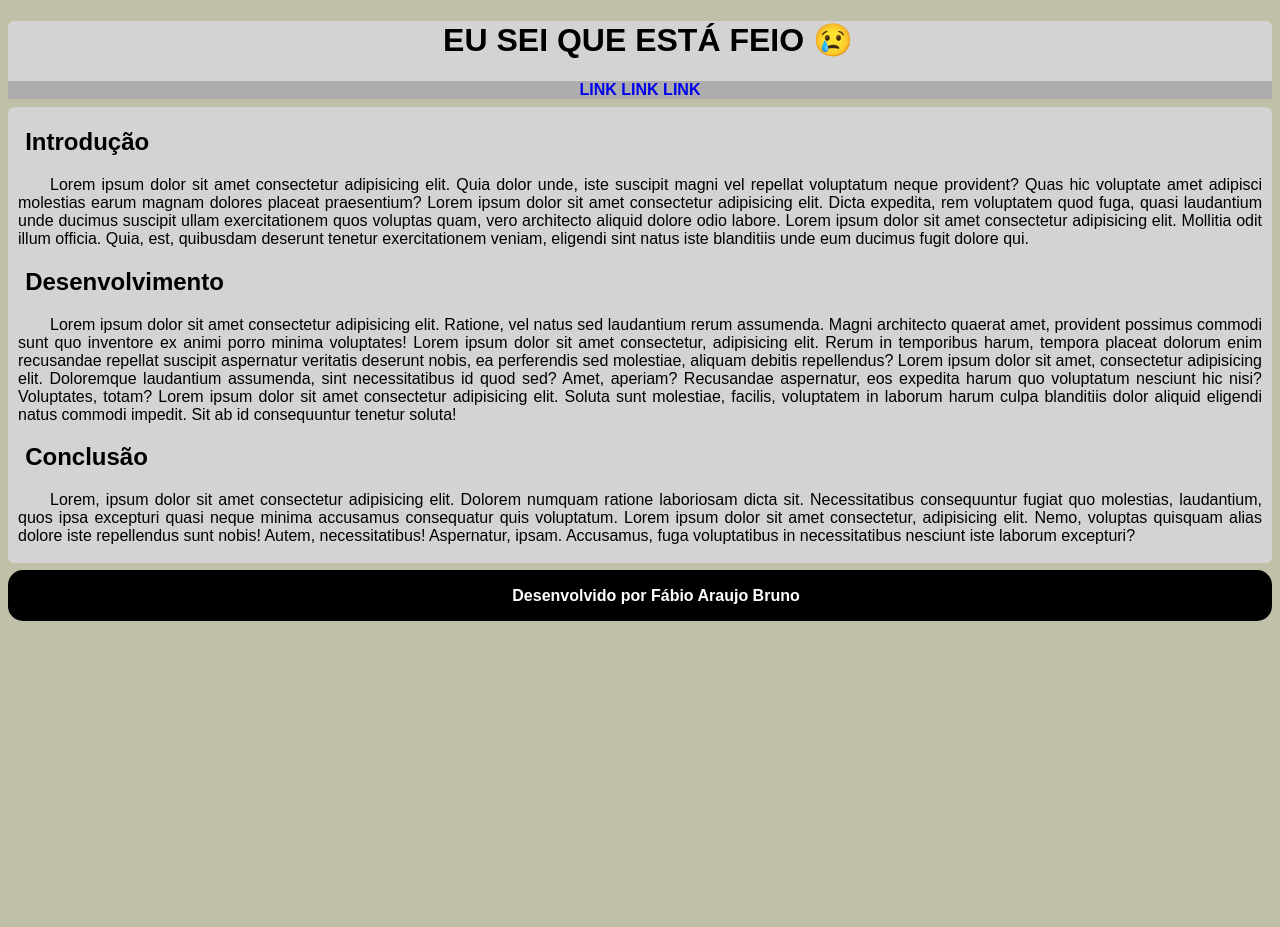
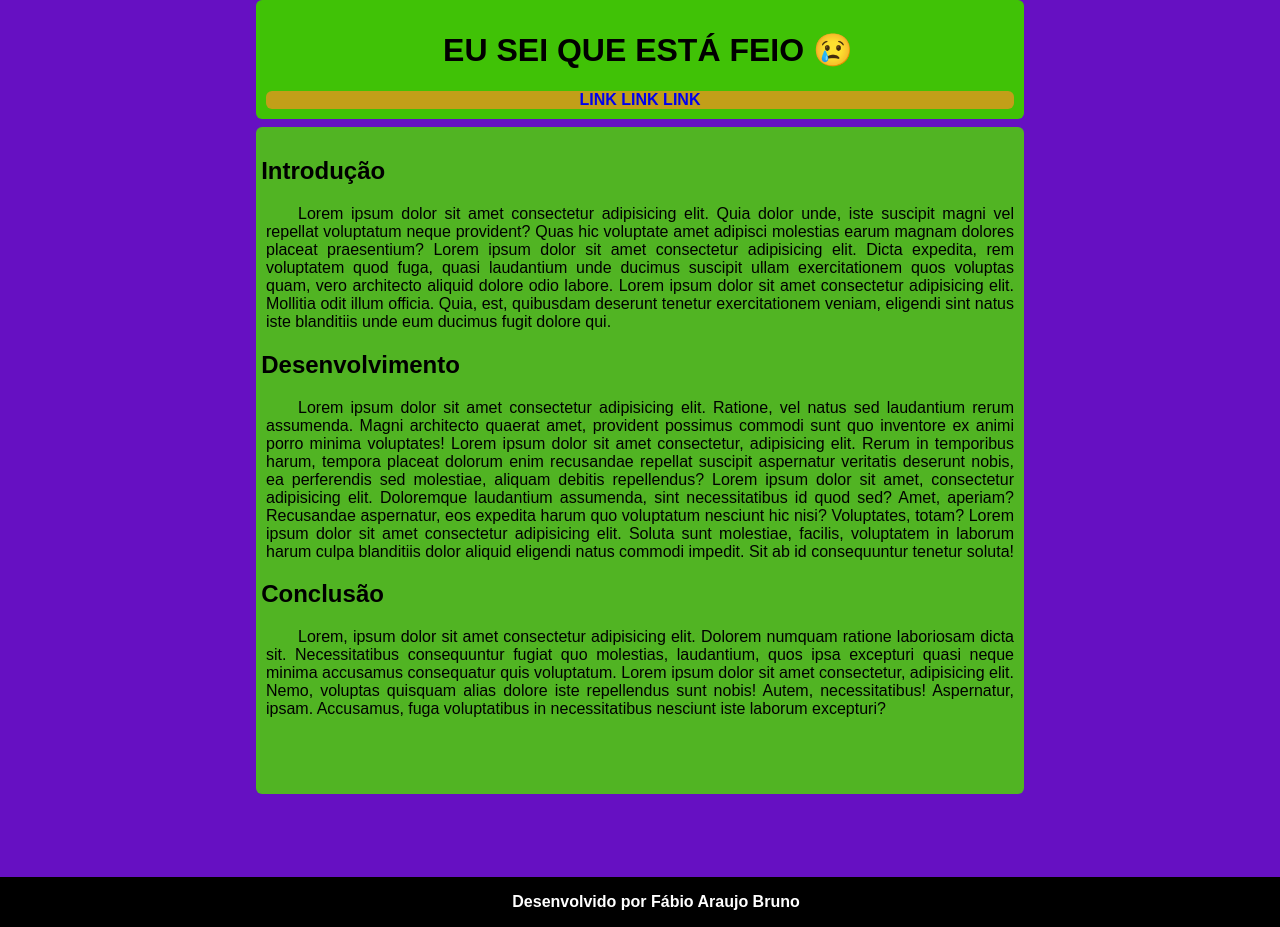
Before and after one commit to Fabio-arbr/Fabio-arbr.github.io, a plain HTML site: page index.html in a window 1280 px wide. Before the commit the page ends 800 px from the top, so only its background shows below. Drawn offline with Linux system fonts and the light colour scheme.

Commit message:
Update index.html

```diff
--- a/index.html
+++ b/index.html
@@ -6,33 +6,46 @@
   <meta name="viewport" content="width=device-width, initial-scale=1.0">
 
   <style>
-body#caixa02 {
+html, body#caixa02 {
   font-family: Arial, Helvetica, sans-serif;
-  background-color: rgb(192, 192, 169);
+  background-color: #6610C2;
+  text-align: justify;
 
-  text-align: justify;
+  margin: 0;
+  padding: 0;
+  height: 100%;
+}
+#container{
+ position: relative;
+ min-height: 100%;
 }
 
 h1 {
   text-indent: 0.5em;
 }
 
-h2 {
-  text-indent: 0.3em;
-}
-
 p {
   text-indent: 2em;
 }
 
+h2{
+  text-indent: -.3rem;
+}
+
 header {
-  background-color: lightgrey;
+  background-color: #40C206;
   border-radius: 6px;
   text-align: center;
+
+  margin-right: 20vw;
+  margin-left: 20vw;
+
+  padding: 10px;
 }
 
 nav {
-  background-color: rgb(173, 173, 173);
+  background-color: #C29F19;
+  border-radius: 6px;
 }
 
 nav > a {
@@ -41,26 +54,29 @@ nav > a {
 }
 
 main{
-  background-color: lightgray;
+  background-color: #51b423;
   border-radius: 6px;
 
   margin-top: .5rem;
   margin-bottom: .4rem;
+  margin-right: 20vw;
+  margin-left: 20vw;
 
-  padding: 1px 10px 2px 10px;
-
+  padding: 10px;
+  padding-bottom: 60px;
 }
 
 footer {
   background-color: black;
   color: white;
   font-weight: bolder;
-  border-radius: 15px;
   text-align: center;
 
-  padding-top: 0.05rem;
-  padding-bottom: 0.05rem;
+  position: absolute;
+  bottom: 0;
+  width: 100%;
 }
+
   </style>
   <title>grouping tags</title>
 </head>
@@ -74,6 +90,7 @@ footer {
       </nav>
     </header>
 
+    <div id="container">
       <main>
         <section id="introducao">
           <article>
@@ -81,14 +98,12 @@ footer {
             <aside>
               <p>Lorem ipsum dolor sit amet consectetur adipisicing elit. Quia dolor unde, iste suscipit magni vel repellat voluptatum neque provident? Quas hic voluptate amet adipisci molestias earum magnam dolores placeat praesentium? Lorem ipsum dolor sit amet consectetur adipisicing elit. Dicta expedita, rem voluptatem quod fuga, quasi laudantium unde ducimus suscipit ullam exercitationem quos voluptas quam, vero architecto aliquid dolore odio labore. Lorem ipsum dolor sit amet consectetur adipisicing elit. Mollitia odit illum officia. Quia, est, quibusdam deserunt tenetur exercitationem veniam, eligendi sint natus iste blanditiis unde eum ducimus fugit dolore qui.</p>
             </aside>
-
             <section id="desenvolvimento">
               <h2>Desenvolvimento</h2>
               <aside>
                 <p>Lorem ipsum dolor sit amet consectetur adipisicing elit. Ratione, vel natus sed laudantium rerum assumenda. Magni architecto quaerat amet, provident possimus commodi sunt quo inventore ex animi porro minima voluptates! Lorem ipsum dolor sit amet consectetur, adipisicing elit. Rerum in temporibus harum, tempora placeat dolorum enim recusandae repellat suscipit aspernatur veritatis deserunt nobis, ea perferendis sed molestiae, aliquam debitis repellendus? Lorem ipsum dolor sit amet, consectetur adipisicing elit. Doloremque laudantium assumenda, sint necessitatibus id quod sed? Amet, aperiam? Recusandae aspernatur, eos expedita harum quo voluptatum nesciunt hic nisi? Voluptates, totam? Lorem ipsum dolor sit amet consectetur adipisicing elit. Soluta sunt molestiae, facilis, voluptatem in laborum harum culpa blanditiis dolor aliquid eligendi natus commodi impedit. Sit ab id consequuntur tenetur soluta!</p>
               </aside>
             </section>
-
             <section id="conclusao">
               <h2>Conclusão</h2>
               <aside>
@@ -104,6 +119,6 @@ footer {
       <footer>
         <p>Desenvolvido por Fábio Araujo Bruno</p>
       </footer>
-
+    </div>
   </body>
 </html>
```
Lines whose indentation alone changed are shown as unchanged.
